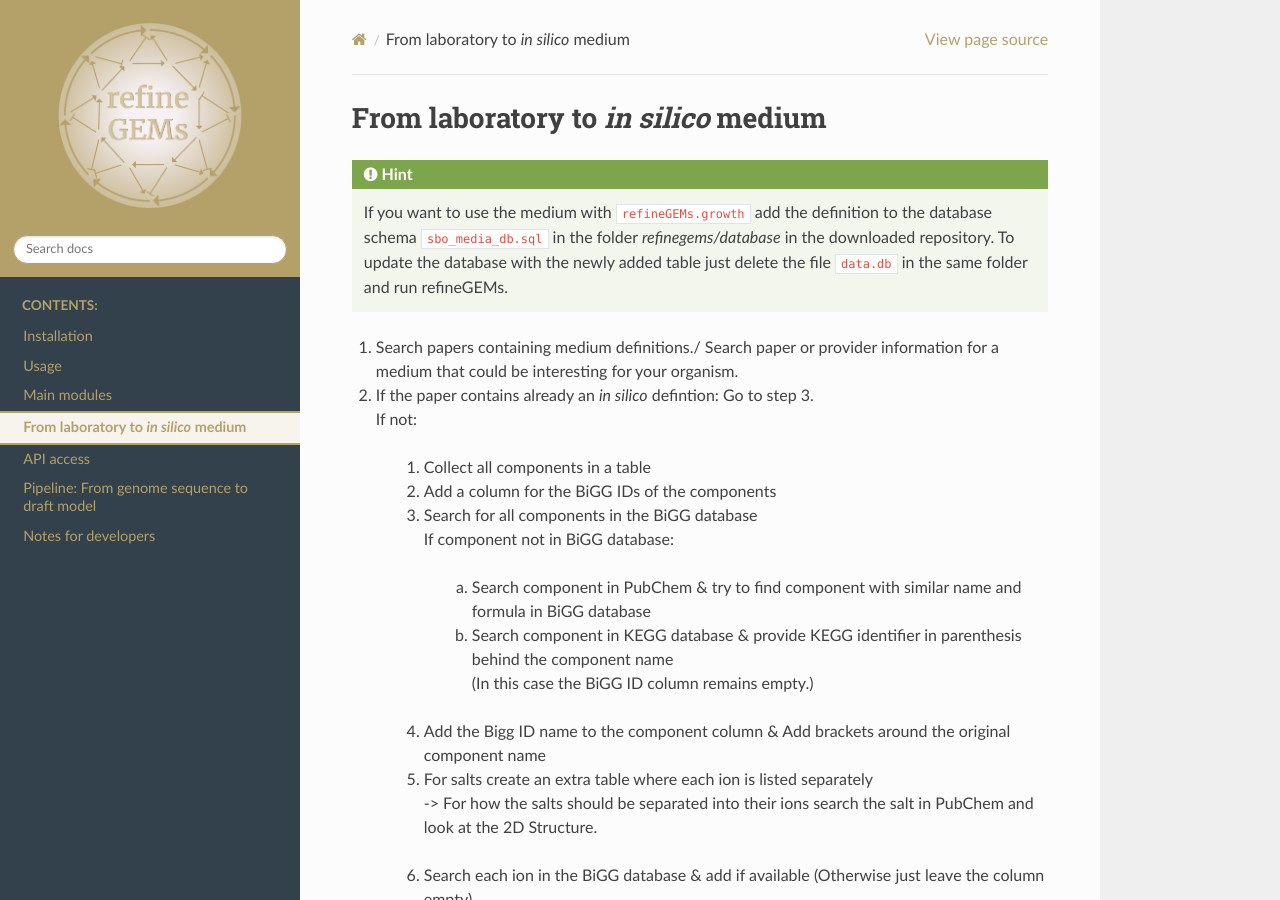
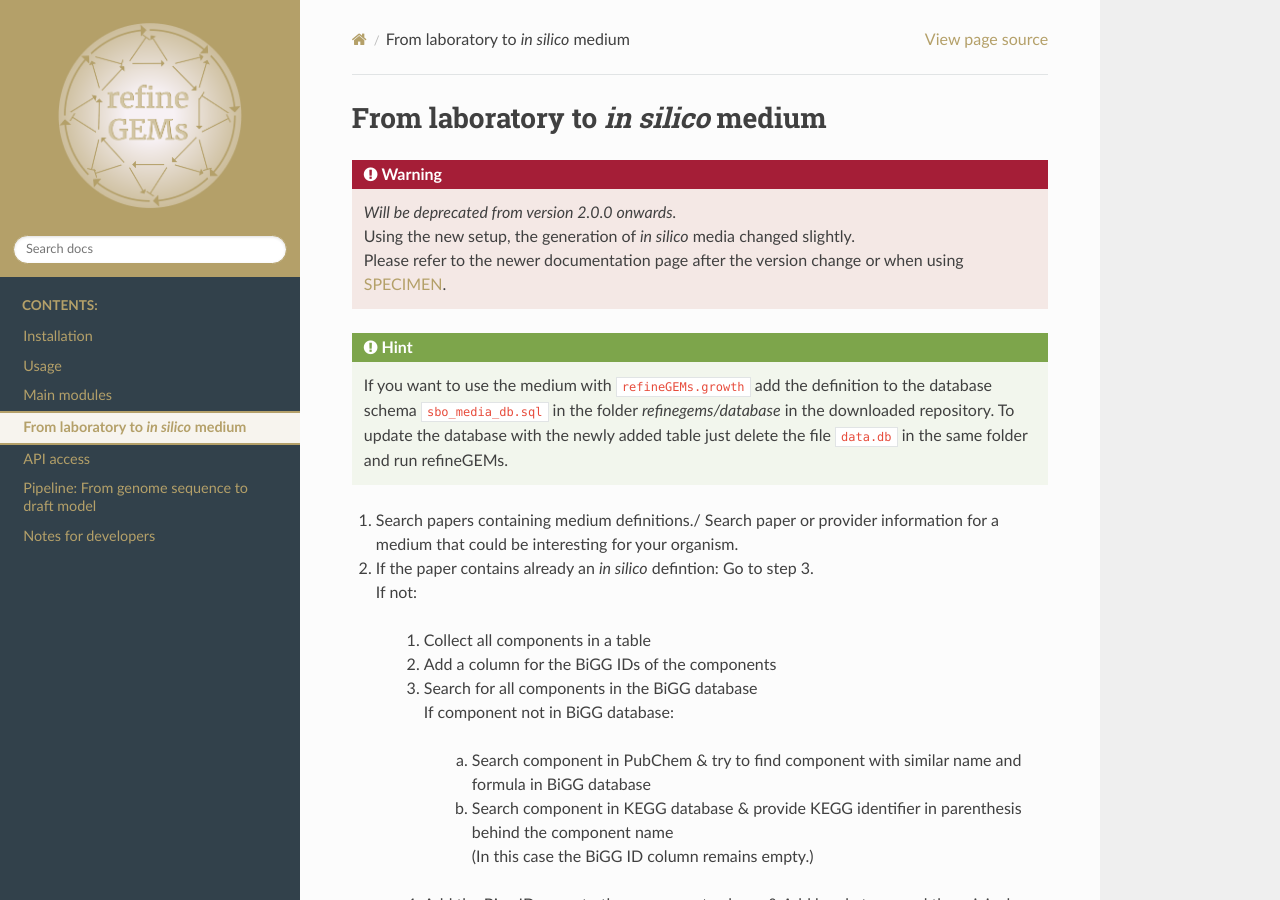
Before and after one commit to draeger-lab/refinegems, a Sphinx documentation site: the page built from docs/source/in_silico_media_generation.rst, in a window 1280 px wide and 900 px high. Built offline with Sphinx 7.4.7 and the Read the Docs theme 2.0.0, drawn with Linux system fonts in a browser that asks for light colours.

Commit message:
Finalised docs for new release #130

```diff
--- a/docs/source/api.rst
+++ b/docs/source/api.rst
@@ -2,6 +2,11 @@ refineGEMs package
 ==================
 
 Here is an overview on all functions. All imports are mocked in ``autodoc_mock_imports`` in the ``conf.py`` file to enable automatic building.
+
+.. warning::
+    | *Will be deprecated from version 2.0.0 onwards.*
+    | Due to massive restructuring and extension, all functions have been moved into new modules.
+    | If you used any functions from refineGEMs until now and want to use version 2.0.0 in the future, make sure to check your code after the version change.
 
 refineGEMs.biomass module
 -------------------------
--- a/docs/source/conf.py
+++ b/docs/source/conf.py
@@ -94,6 +94,7 @@ master_doc = 'index'
 # -- Autodoc -----------------------------------------------------------------
 
 # we need those to display the code comments otherwise the functions cannot be imported
+'''
 autodoc_mock_imports = ["psycopg2",
                         "gffutils",
                         "cplex.exceptions",
@@ -115,6 +116,7 @@ autodoc_mock_imports = ["psycopg2",
                         "ols_client",
                         "charges",
                         "click",
+                        "databases",
                         "yaml",
                         "sortedcontainers",
                         "colorama",
@@ -122,3 +124,4 @@ autodoc_mock_imports = ["psycopg2",
                         "seaborn",
                         "venn"
                         ]
+'''
--- a/docs/source/in_silico_media_generation.rst
+++ b/docs/source/in_silico_media_generation.rst
@@ -1,5 +1,11 @@
 From laboratory to *in silico* medium
-==========================================
+======================================
+
+.. warning::
+    | *Will be deprecated from version 2.0.0 onwards.*
+    | Using the new setup, the generation of *in silico* media changed slightly.
+    | Please refer to the newer documentation page after the version change or when using `SPECIMEN <https://github.com/draeger-lab/SPECIMEN>`__.
+
 
 .. hint::
    If you want to use the medium with ``refineGEMs.growth`` add the definition to the database schema ``sbo_media_db.sql``
--- a/docs/source/pipeline.rst
+++ b/docs/source/pipeline.rst
@@ -1,5 +1,10 @@
 Pipeline: From genome sequence to draft model
 =============================================
+
+.. warning::
+    | *Will be deprecated from version 2.0.0 onwards.*
+    | The idea for this workflow has been incorporated into `SPECIMEN <https://github.com/draeger-lab/SPECIMEN>`__ under the name PGAB (PGAP-based) workflow.
+    | Beware that SPECIMEN only runs with refineGEMs 2.0.0 (starting with developmental versions).
 
 Generating a model for an organism where no information on genes and proteins is obtainable via any database
 causes the problem that the model will not contain valid database identifiers for any GeneProduct. To resolve this issue the
```
